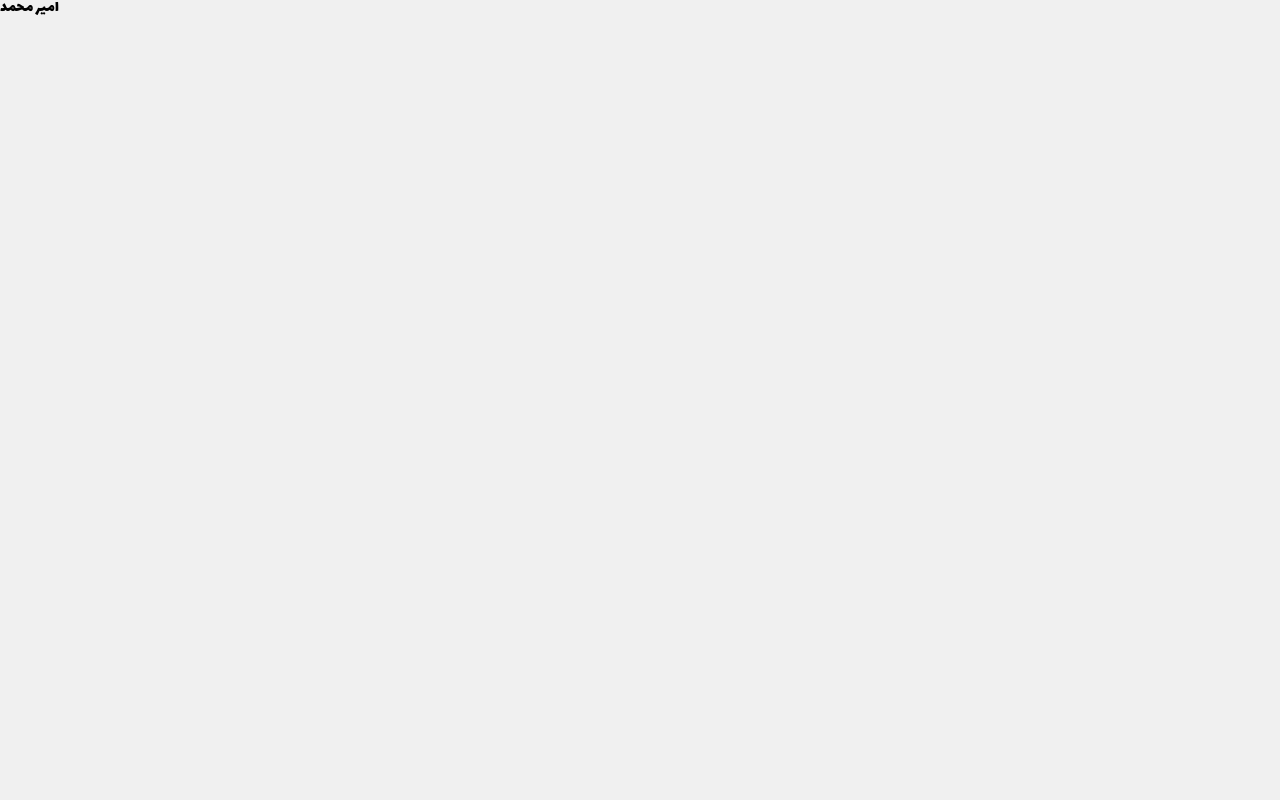
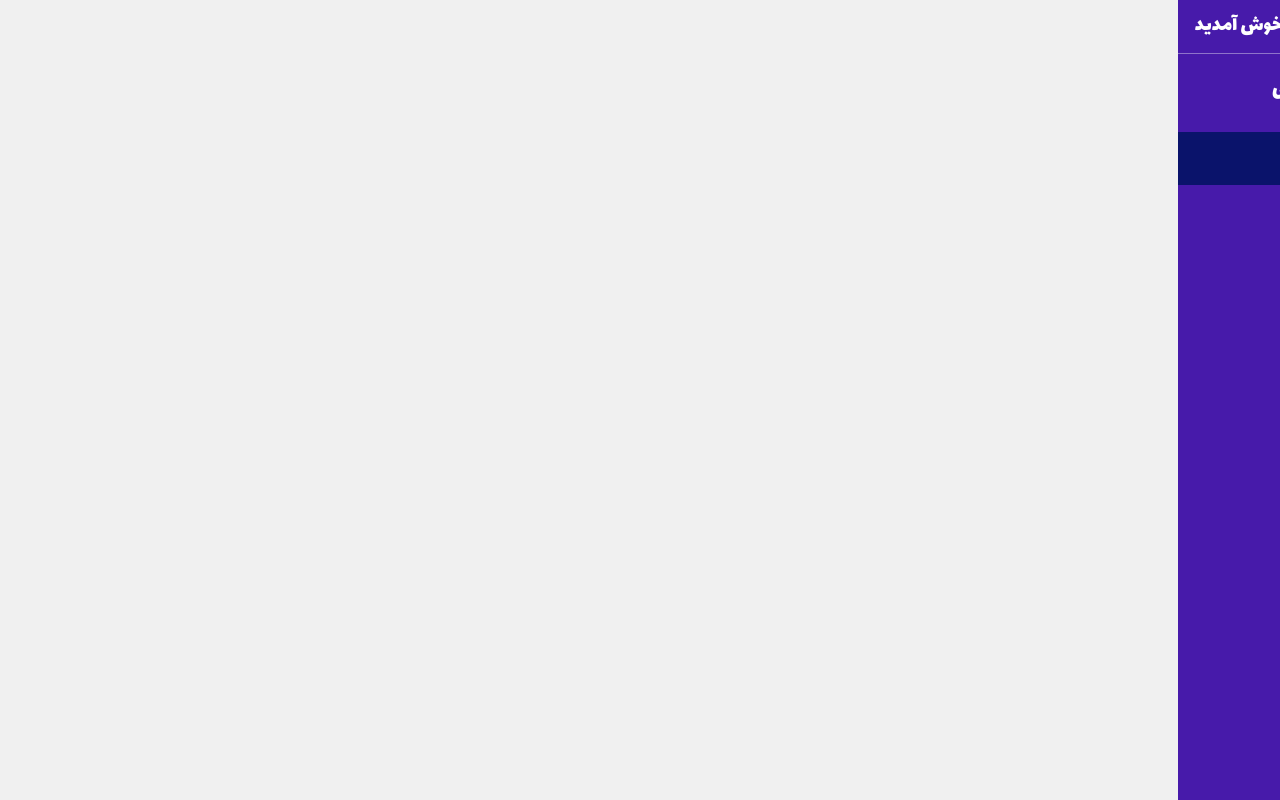
Before and after one commit to amirkhazaeli/cms-project, a React (Create React App) app: page / in a window 1280 px wide. Built offline with nearby package versions, Linux system fonts and the light colour scheme.

Commit message:
Create Sidebar Component

```diff
--- a/src/App.js
+++ b/src/App.js
@@ -1,7 +1,9 @@
+import Sidebar from "./Components/Sidebar/Sidebar";
+
 function App() {
   return (
    <>
-   <h1>امیر محمد</h1>
+   <Sidebar />
    </>
   );
 }
--- /dev/null
+++ b/src/Components/Sidebar/Sidebar.css
@@ -0,0 +1,31 @@
+.sidebar{
+    background-color: var(--primary-color);
+    color: var(--white);
+    height: 100vh;
+    overflow: hidden;
+    font-size: 1.3rem;
+}
+.sidebar-title{
+    padding: 1rem;
+    border-bottom: 1px solid rgba(250, 250, 250, 0.4);
+}
+.sidebar-list li{
+    width: 100%;
+  display: flex;
+  align-items: center;
+  padding: 1rem;
+}
+.sidebar-list li:hover{
+    cursor: pointer;
+}
+.sidebar-list li svg{
+    padding-left: .5rem;
+}
+.sidebar-list li:first-child{
+    margin-top: .5rem;
+    margin-bottom: 1rem;
+    font-size: 1.4rem;
+}
+.sidebar-list li.active{
+    background-color: rgb(10, 19, 107);
+}
--- /dev/null
+++ b/src/Components/Sidebar/Sidebar.jsx
@@ -0,0 +1,44 @@
+import React from 'react'
+import './Sidebar.css'
+import { AiOutlineHome } from 'react-icons/ai'
+import {MdProductionQuantityLimits} from 'react-icons/md'
+import {BiCommentDetail,BiBasket} from 'react-icons/bi'
+import {FiUsers} from 'react-icons/fi'
+import {BsCurrencyDollar} from 'react-icons/bs'
+export default function Sidebar() {
+    return (
+        <div className='sidebar'>
+            <h1 className='sidebar-title'>به داشبورد خود خوش آمدید</h1>
+
+            <ul className='sidebar-list'>
+                <li>
+                    <AiOutlineHome />
+                    <span>صفحه اصلی</span>
+                </li>
+                <li className='active'>
+                    <MdProductionQuantityLimits />
+                    <span>محصولات</span>
+                </li>
+                <li>
+                    <BiCommentDetail />
+                    <span>کامنت ها</span>
+
+                </li>
+                <li>
+                    <FiUsers />
+                    <span>کاربران</span>
+
+                </li>
+                <li>
+                    <BiBasket />
+                    <span>سفارشات</span>
+                </li>
+                <li>
+                    <BsCurrencyDollar />
+                    <span>تخفیف ها</span>
+
+                </li>
+            </ul>
+        </div>
+    )
+}
--- a/src/Custom.css
+++ b/src/Custom.css
@@ -12,6 +12,8 @@
 
 body{
     background-color: var(--white-50);
+    direction: rtl;
+    display: flex;
 }
 *,body,html{
     font-family: Lalezar;
```
